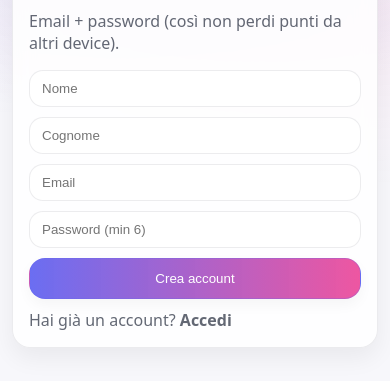
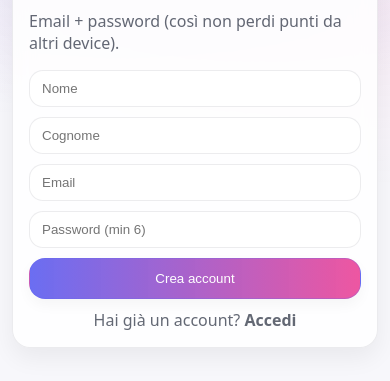
Before and after one commit to vits2709/socialcraft-platform, a Next.js app: page /signup in a window 390 px wide. Shown: the part 266-647 px from the top of the page. Built offline with nearby package versions, Linux system fonts and the light colour scheme; no server answers.

Commit message:
fix signup mobile submit form + validation

```diff
--- a/app/signup/page.tsx
+++ b/app/signup/page.tsx
@@ -11,7 +11,24 @@ export default function SignupPage() {
   const [loading, setLoading] = useState(false);
   const [msg, setMsg] = useState<string | null>(null);
 
+  function validate(): string | null {
+    const f = first.trim();
+    const l = last.trim();
+    const e = email.trim();
+    if (!f) return "Inserisci il nome.";
+    if (!l) return "Inserisci il cognome.";
+    if (!e) return "Inserisci l’email.";
+    if (!pass || pass.length < 6) return "Password troppo corta (min 6).";
+    return null;
+    }
+
   async function submit() {
+    const v = validate();
+    if (v) {
+      setMsg(`Errore: ${v}`);
+      return;
+    }
+
     setLoading(true);
     setMsg(null);
 
@@ -56,26 +73,62 @@ export default function SignupPage() {
         </div>
       ) : null}
 
-      <div style={{ display: "grid", gap: 10, marginTop: 12 }}>
-        <input className="input" placeholder="Nome" value={first} onChange={(e) => setFirst(e.target.value)} />
-        <input className="input" placeholder="Cognome" value={last} onChange={(e) => setLast(e.target.value)} />
-        <input className="input" placeholder="Email" value={email} onChange={(e) => setEmail(e.target.value)} />
+      {/* ✅ FORM = più affidabile su iOS/Android */}
+      <form
+        onSubmit={(e) => {
+          e.preventDefault();
+          if (!loading) submit();
+        }}
+        style={{ display: "grid", gap: 10, marginTop: 12 }}
+      >
+        <input
+          className="input"
+          placeholder="Nome"
+          value={first}
+          onChange={(e) => setFirst(e.target.value)}
+          autoComplete="given-name"
+        />
+
+        <input
+          className="input"
+          placeholder="Cognome"
+          value={last}
+          onChange={(e) => setLast(e.target.value)}
+          autoComplete="family-name"
+        />
+
+        <input
+          className="input"
+          placeholder="Email"
+          value={email}
+          onChange={(e) => setEmail(e.target.value)}
+          autoCapitalize="none"
+          autoCorrect="off"
+          inputMode="email"
+          autoComplete="email"
+        />
+
         <input
           className="input"
           placeholder="Password (min 6)"
           type="password"
           value={pass}
           onChange={(e) => setPass(e.target.value)}
+          autoComplete="new-password"
         />
 
-        <button className="btn primary" onClick={submit} disabled={loading}>
+        {/* ✅ submit vero (mobile friendly) */}
+        <button className="btn primary" type="submit" disabled={loading}>
           {loading ? "Creazione..." : "Crea account"}
         </button>
 
-        <div className="muted">
-          Hai già un account? <Link href="/login"><b>Accedi</b></Link>
+        <div className="muted" style={{ textAlign: "center" }}>
+          Hai già un account?{" "}
+          <Link href="/login">
+            <b>Accedi</b>
+          </Link>
         </div>
-      </div>
+      </form>
     </div>
   );
 }
```
